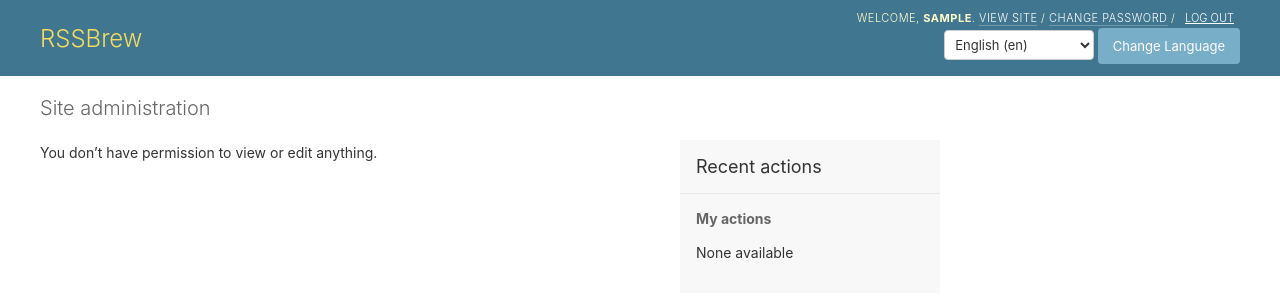
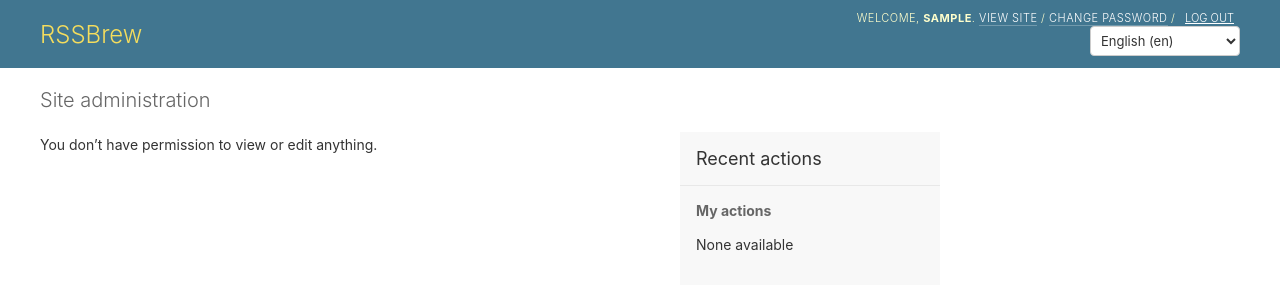
Before and after one commit to yinan-c/RSSbrew, a Django app: page /admin/ in a window 1280 px wide. Shown: the top 300 px of the page. Run offline with Django 4.2, Linux system fonts and the light colour scheme; the visitor is signed in with stand-in values (Sample User, id 1); data comes from the database, SQL or seed files in the repository; data that the repository does not hold is empty.

Commit message:
change language on selection

```diff
--- a/templates/admin/base_site.html
+++ b/templates/admin/base_site.html
@@ -31,8 +31,8 @@
             <button type="submit" class="logout-button">{% translate 'LOG OUT' %}</button>
         </form>
         <form action="{% url 'set_language' %}" method="post">{% csrf_token %}
-          <input name="next" type="hidden" value="{{ redirect_to }}">
-          <select name="language">
+          <input name="next" type="hidden" value="{{ request.get_full_path }}">
+          <select name="language" onchange="this.form.submit();">
             {% get_current_language as LANGUAGE_CODE %}
             {% get_available_languages as LANGUAGES %}
             {% get_language_info_list for LANGUAGES as languages %}
@@ -42,7 +42,6 @@
               </option>
             {% endfor %}
           </select>
-          <input type="submit" value="{% translate 'Change Language' %}">
         </form>
       {% endblock %}
     </div>
```
